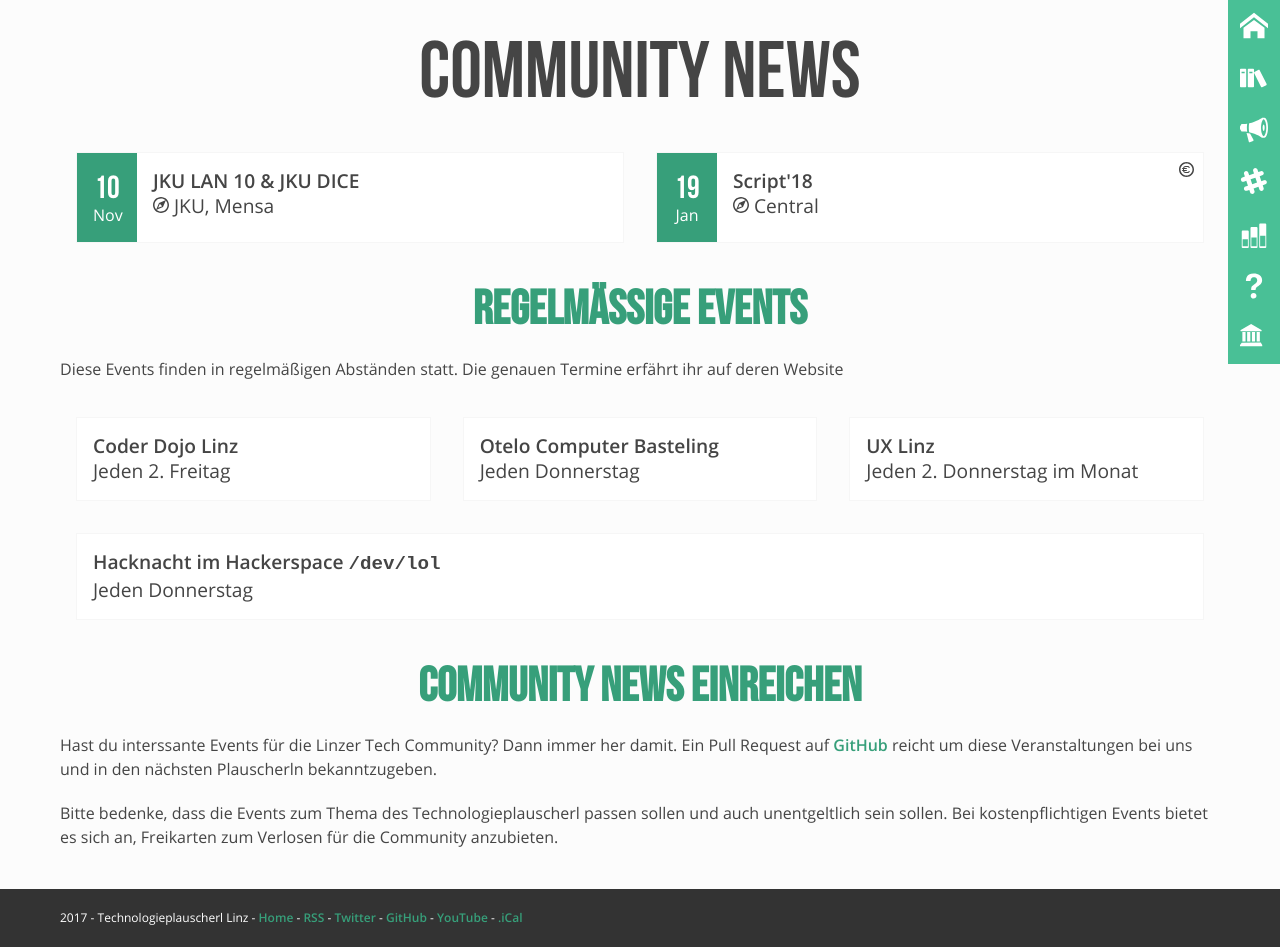
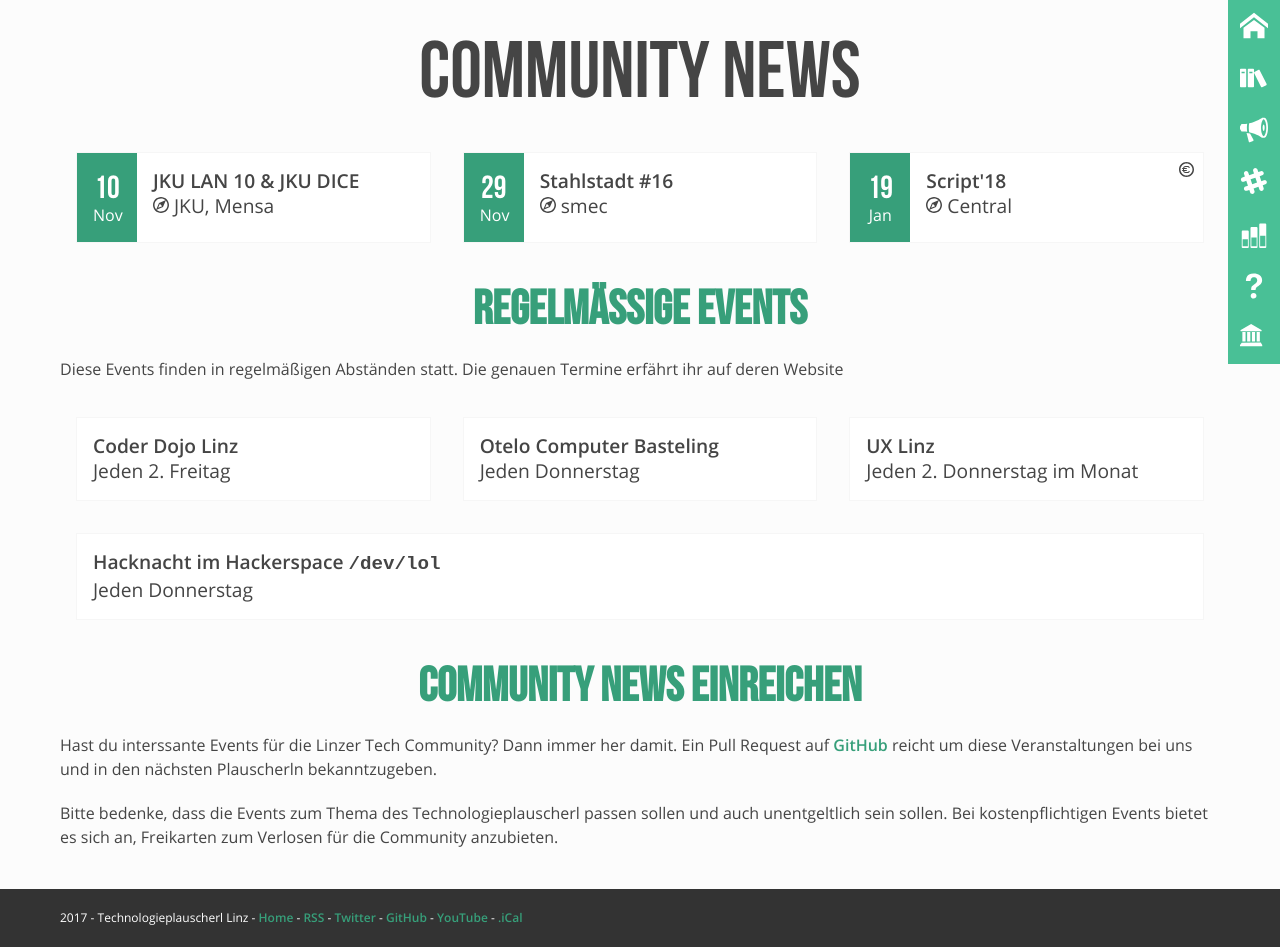
Before and after one commit to mericanAncer127/plauscherl, a Jekyll site: the page built from pages/community-news.html, in a window 1280 px wide. Built offline with Jekyll 4.4.1, drawn with Linux system fonts in a browser that asks for light colours.

Commit message:
Update community.yml

```diff
--- a/_data/community.yml
+++ b/_data/community.yml
@@ -38,10 +38,10 @@
   name: "Stahlstadt.js"
   events:
    -
-      name: "Stahlstadt #15"
-      location: Storyblok
-      date: 2017-09-27
-      link: "https://www.meetup.com/de-DE/stahlstadt-js/events/242535474/"
+      name: "Stahlstadt #16"
+      location: smec
+      date: 2017-11-29
+      link: "https://www.meetup.com/de-DE/stahlstadt-js/events/244680268/"
 -
   id: technologieplauscherl
   name: "Technologieplauscherl"
```
